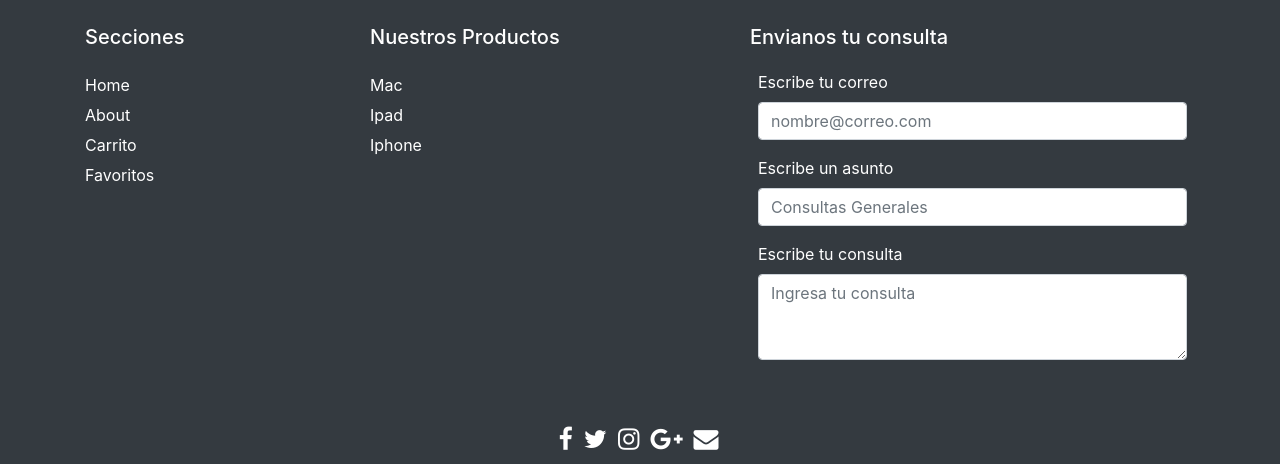
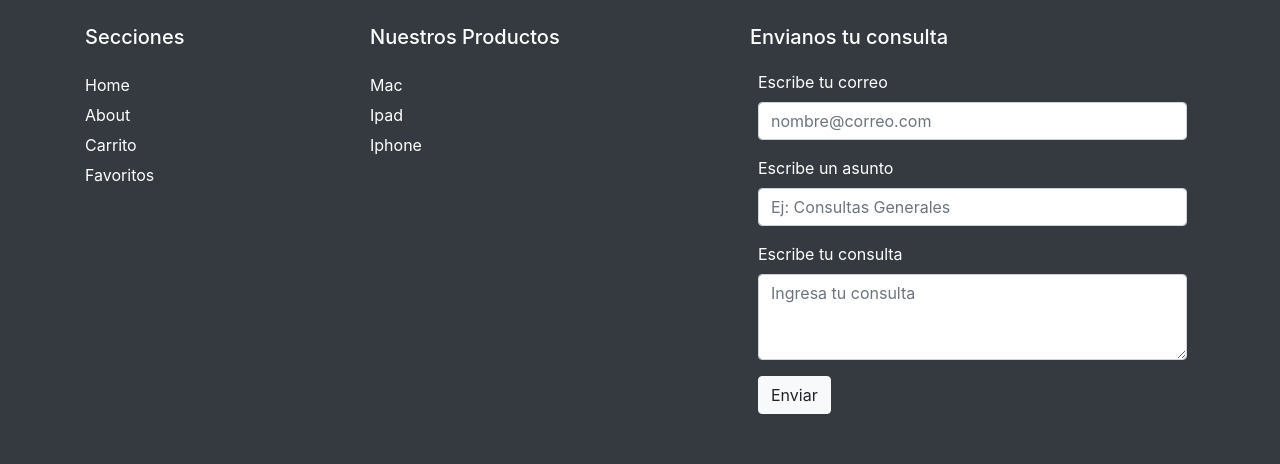
Before and after one commit to karo18delgado/Proyecto-Final-RollingCode, a React (Create React App) app: page / in a window 1280 px wide. Shown: the part 2415-2879 px from the top of the page. Built offline with nearby package versions, Linux system fonts and the light colour scheme; a web font is replaced by a local one.

Commit message:
Envio de Mensaje Frontend

```diff
--- a/src/components/FormFooter.jsx
+++ b/src/components/FormFooter.jsx
@@ -1,21 +1,50 @@
+import axios from "axios";
 import React from 'react';
-import Form from 'react-bootstrap/Form'
+import { useState } from "react";
+import { Button, Form } from 'react-bootstrap';
+
 
 export default function FormFooter() {
+    const [validated, setValidated] = useState(false);
+    const [input, setInput] = useState({});
+    const handleSubmit = async (event) => {
+        const form = event.currentTarget;
+        event.preventDefault();
+        setValidated(true);
+        if (form.checkValidity() === false) {
+            return event.stopPropagation();
+        }
+        try {
+            // Consulta post a /mensaje
+            await axios.post('auth/mensaje', input);
+            alert('Mensaje enviado con éxito');
+            form.reset();
+        } catch (error) {
+            console.log(error);
+        }
+    };
+    const handleChange = (e) => {
+        const { name, value } = e.target;
+        const changedInput = { ...input, [name]: value };
+        setInput(changedInput);
+    };
   return (
-    <Form className="m-2">
+  <Form noValidate validated={validated} onSubmit={handleSubmit} className="m-2">
     <Form.Group controlId="exampleForm.ControlInput1" className="">
       <Form.Label style={{color:'white'}}>Escribe tu correo</Form.Label>
-    <Form.Control type="email" placeholder="nombre@correo.com" />
+      <Form.Control name="correo" onChange={(e) => handleChange(e)} require type="email" placeholder="nombre@correo.com" />
     </Form.Group>
     <Form.Group controlId="exampleForm.ControlInput1" className="">
       <Form.Label style={{color:'white'}}>Escribe un asunto</Form.Label>
-    <Form.Control type="text" placeholder="Consultas Generales" />
+      <Form.Control name="asunto" onChange={(e) => handleChange(e)} require type="text" placeholder="Ej: Consultas Generales" />
     </Form.Group>
     <Form.Group controlId="exampleForm.ControlTextarea1" className="">
       <Form.Label style={{color:'white'}}>Escribe tu consulta</Form.Label>
-    <Form.Control as="textarea" placeholder="Ingresa tu consulta" rows={3} />
+      <Form.Control name="descripcion" onChange={(e) => handleChange(e)} require as="textarea" placeholder="Ingresa tu consulta" rows={3} />
     </Form.Group>
+    <Button variant="primary"  className="btn btn-light" type="submit">
+    Enviar
+    </Button>
   </Form>
-  );
-}
+  )
+};
```
Lines whose indentation alone changed are shown as unchanged.
